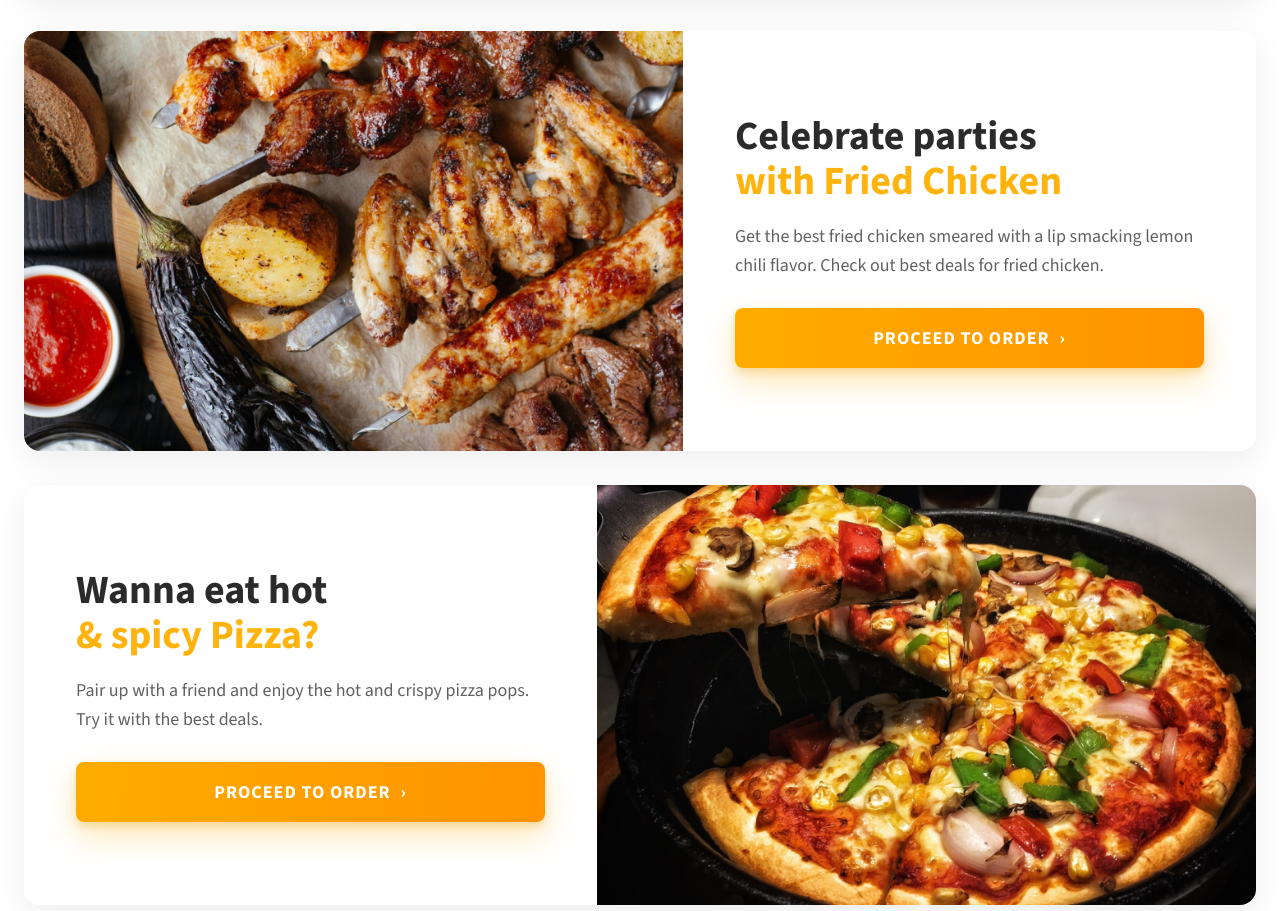
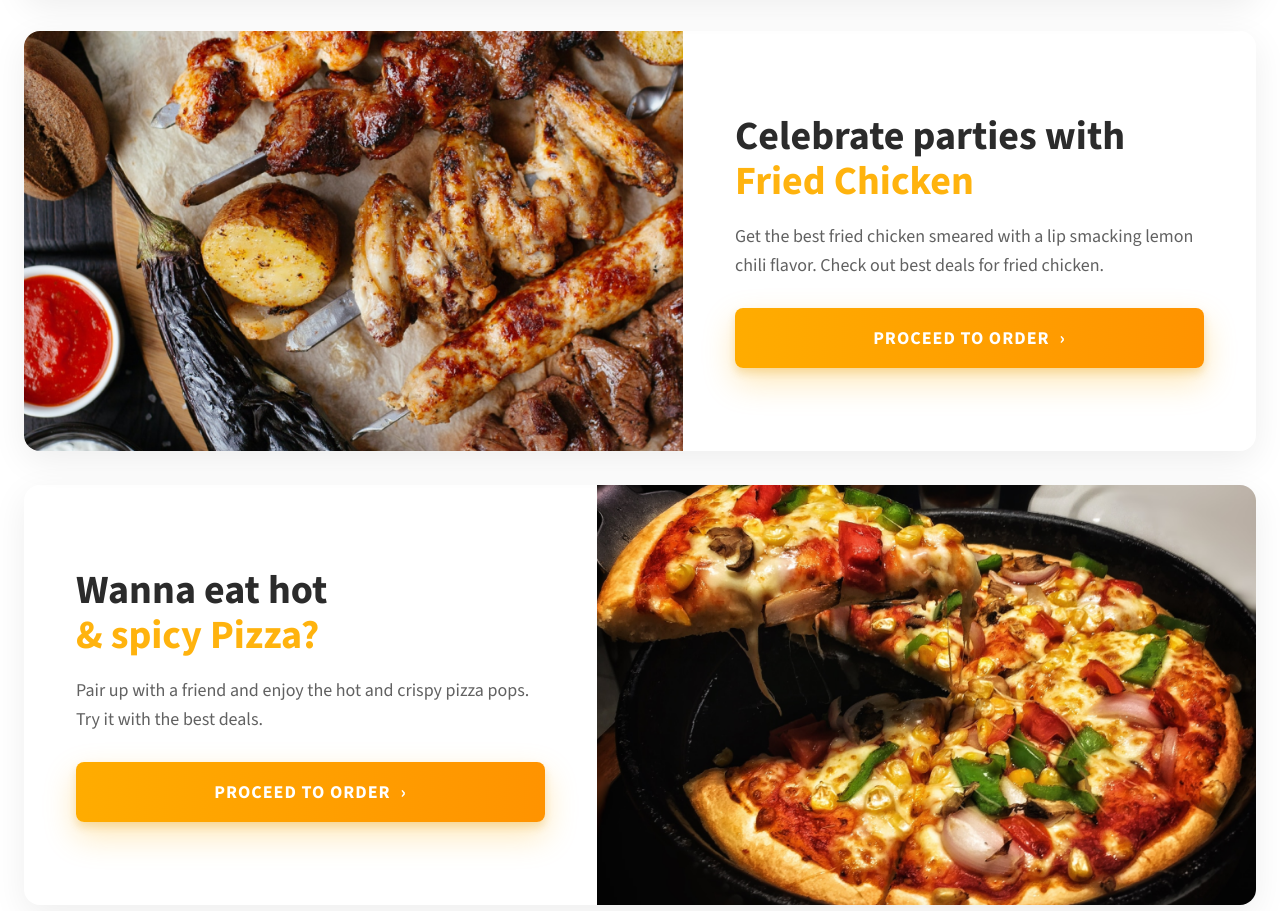
Before and after one commit to quanbt4567/Bai_7, a plain HTML site: page index.html in a window 1280 px wide. Shown: the part 4951-5862 px from the top of the page. Drawn offline with nearby package versions, Linux system fonts and the light colour scheme.

Commit message:
Update index.html

```diff
--- a/index.html
+++ b/index.html
@@ -310,7 +310,7 @@
             </article>
             <article class="story reverse">
                 <div>
-                    <h2>Celebrate parties <span>with Fried Chicken</span></h2>
+                    <h2>Celebrate parties with <span>Fried Chicken</span></h2>
                     <p>Get the best fried chicken smeared with a lip smacking lemon chili flavor. Check out best deals
                         for fried chicken.</p><a class="orange-button" href="#">Proceed to order <span>›</span></a>
                 </div><img src="images/friedchicken.png" alt="Fried chicken">
```
